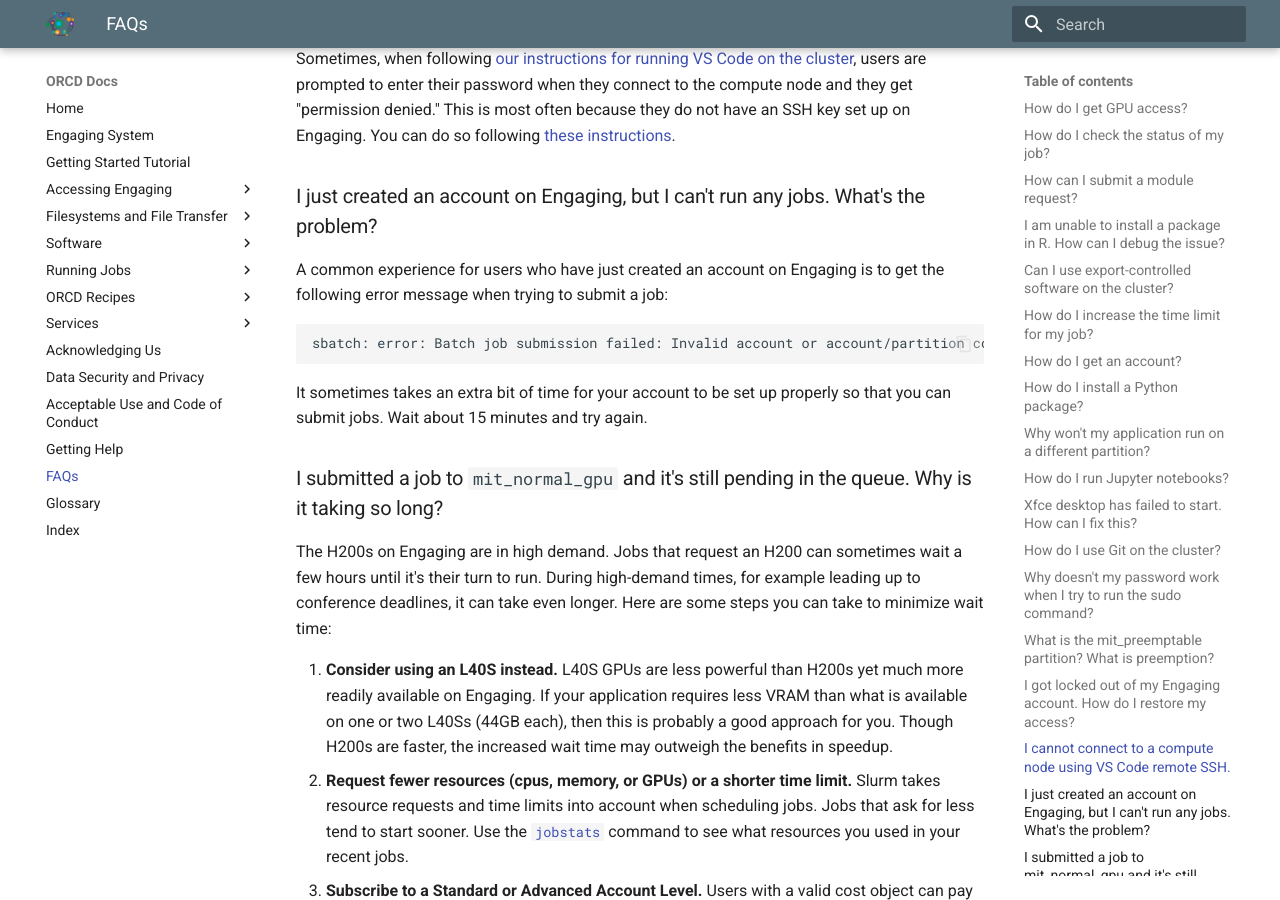
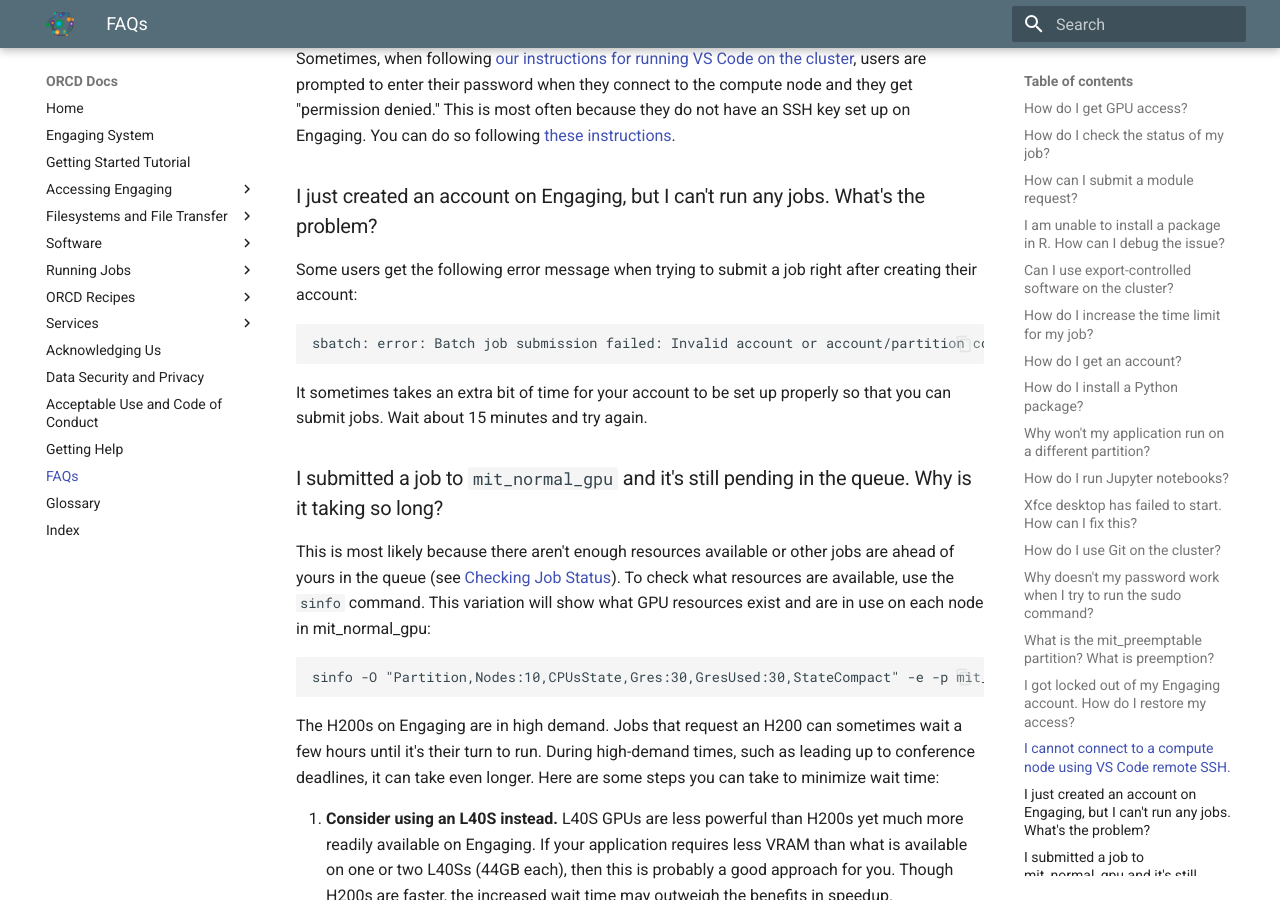
Before and after one commit to mit-orcd/orcd-docs-edit, an MkDocs documentation site: the page built from docs/faqs.md, in a window 1280 px wide and 900 px high, scrolled down 3589 px. Built offline with MkDocs 1.6.1 and Material for MkDocs 9.7.7, drawn with Linux system fonts in a browser that asks for light colours.

Commit message:
Adding sinfo tip for wait time faq

````diff
--- a/docs/faqs.md
+++ b/docs/faqs.md
@@ -139,7 +139,7 @@
 
 ### I just created an account on Engaging, but I can't run any jobs. What's the problem?
 
-A common experience for users who have just created an account on Engaging is to get the following error message when trying to submit a job:
+Some users get the following error message when trying to submit a job right after creating their account:
 
 ```
 sbatch: error: Batch job submission failed: Invalid account or account/partition combination specified
@@ -149,7 +149,13 @@
 
 ### I submitted a job to `mit_normal_gpu` and it's still pending in the queue. Why is it taking so long?
 
-The H200s on Engaging are in high demand. Jobs that request an H200 can sometimes wait a few hours until it's their turn to run. During high-demand times, for example leading up to conference deadlines, it can take even longer. Here are some steps you can take to minimize wait time:
+This is most likely because there aren't enough resources available or other jobs are ahead of yours in the queue (see [Checking Job Status](running-jobs/overview/#checking-job-status)). To check what resources are available, use the `sinfo` command. This variation will show what GPU resources exist and are in use on each node in mit_normal_gpu:
+
+```
+sinfo -O "Partition,Nodes:10,CPUsState,Gres:30,GresUsed:30,StateCompact" -e -p mit_normal_gpu
+```
+
+The H200s on Engaging are in high demand. Jobs that request an H200 can sometimes wait a few hours until it's their turn to run. During high-demand times, such as leading up to conference deadlines, it can take even longer. Here are some steps you can take to minimize wait time:
 
 1. **Consider using an L40S instead.** L40S GPUs are less powerful than H200s yet much more readily available on Engaging. If your application requires less VRAM than what is available on one or two L40Ss (44GB each), then this is probably a good approach for you. Though H200s are faster, the increased wait time may outweigh the benefits in speedup.
 2. **Request fewer resources (cpus, memory, or GPUs) or a shorter time limit.** Slurm takes resource requests and time limits into account when scheduling jobs. Jobs that ask for less tend to start sooner. Use the [`jobstats`](running-jobs/application-analysis.md#jobstats) command to see what resources you used in your recent jobs.
````
